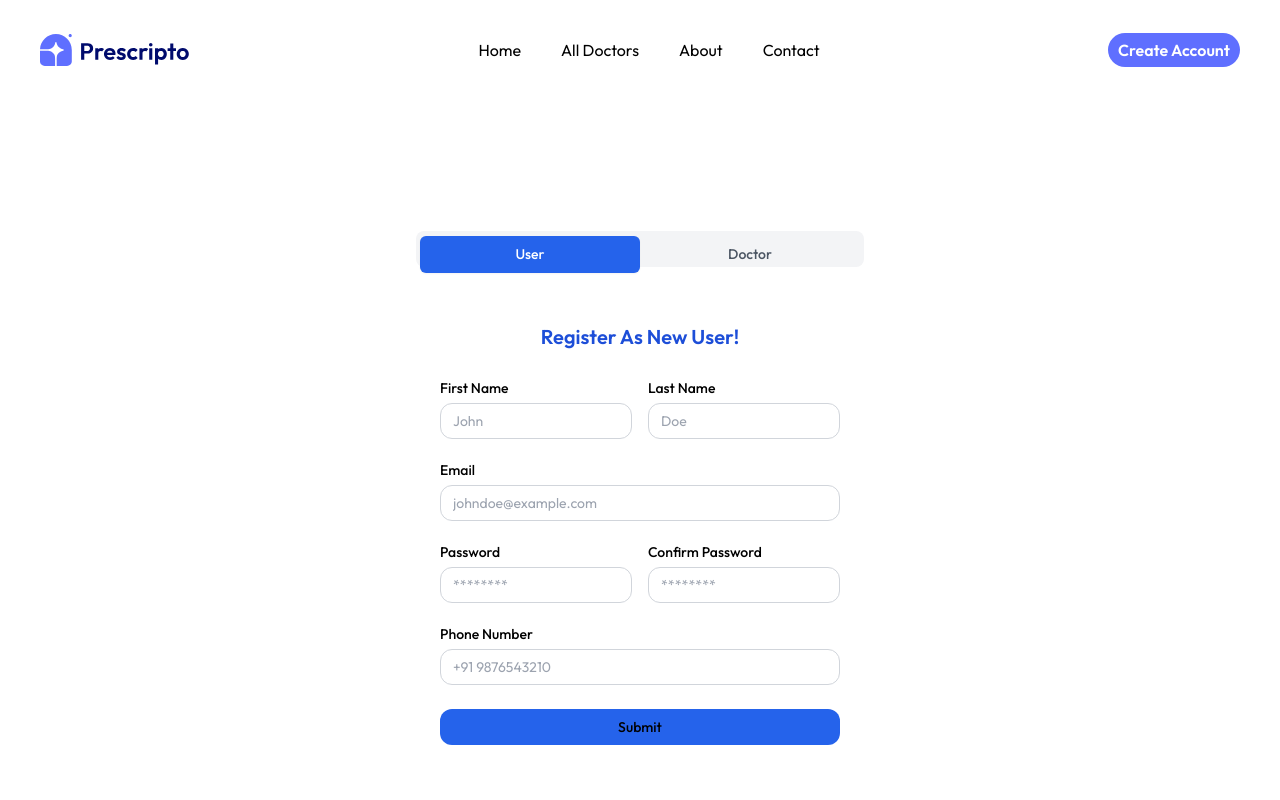
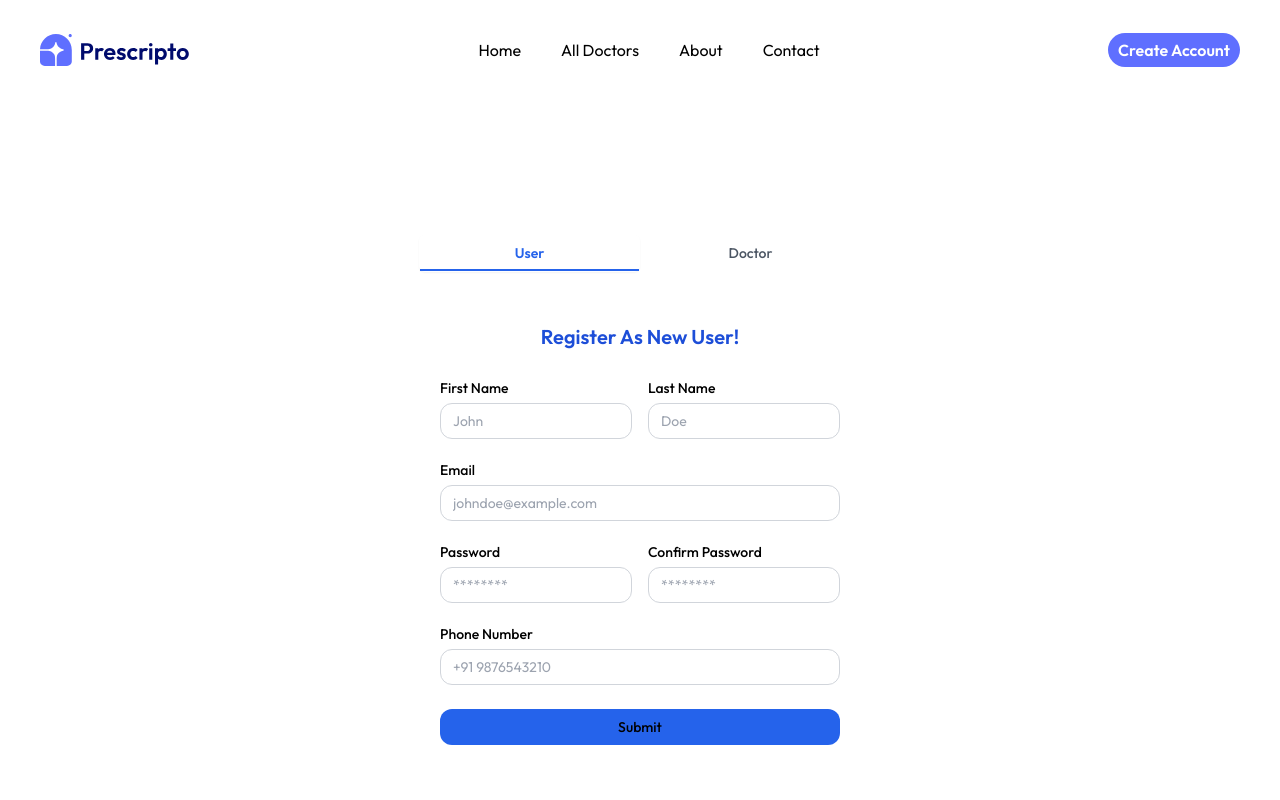
Before and after one commit to iamHarshvardhan10/prescripto, a React (Vite) app in the folder frontend/: page /sign in a window 1280 px wide. Shown: the top 800 px of the page. Built offline with nearby package versions, Linux system fonts and the light colour scheme.

Commit message:
changes in UI design sign

```diff
--- a/frontend/src/pages/Sign.jsx
+++ b/frontend/src/pages/Sign.jsx
@@ -18,20 +18,30 @@ const Sign = () => {
     <div className="flex items-center justify-center min-h-screen p-4">
       <div className="w-full max-w-md">
         <Tabs defaultValue="User" className="w-full">
-          <TabsList className="grid w-full grid-cols-2 mb-6 bg-gray-100 rounded-lg p-1">
+          <TabsList className="grid w-full grid-cols-2 mb-6 bg-transparent">
             <TabsTrigger
               value="User"
-              className="data-[state=active]:bg-blue-600 data-[state=active]:text-white
-               rounded-md px-4 py-2 text-sm font-medium text-gray-600
-               transition-all hover:bg-gray-200"
+              className="relative px-4 py-2 text-sm font-medium text-gray-600
+               transition-all hover:text-blue-600
+               data-[state=active]:text-blue-600
+               data-[state=active]:font-semibold
+               after:absolute after:bottom-0 after:left-0 after:h-[2px] after:w-full
+               after:bg-blue-600 after:scale-x-0
+               data-[state=active]:after:scale-x-100
+               after:transition-transform after:duration-300"
             >
               User
             </TabsTrigger>
             <TabsTrigger
               value="Doctor"
-              className="data-[state=active]:bg-blue-600 data-[state=active]:text-white
-               rounded-md px-4 py-2 text-sm font-medium text-gray-600
-               transition-all hover:bg-gray-200"
+              className="relative px-4 py-2 text-sm font-medium text-gray-600
+               transition-all hover:text-blue-600
+               data-[state=active]:text-blue-600
+               data-[state=active]:font-semibold
+               after:absolute after:bottom-0 after:left-0 after:h-[2px] after:w-full
+               after:bg-blue-600 after:scale-x-0
+               data-[state=active]:after:scale-x-100
+               after:transition-transform after:duration-300"
             >
               Doctor
             </TabsTrigger>
@@ -45,7 +55,7 @@ const Sign = () => {
                 </CardTitle>
               </CardHeader>
               <CardContent className="grid gap-6">
-                {/* First + Last Name */}
+
                 <div className="grid grid-cols-2 gap-4">
                   <div className="grid gap-2">
                     <Label htmlFor="firstName">First Name</Label>
@@ -65,7 +75,7 @@ const Sign = () => {
                   </div>
                 </div>
 
-                {/* Email */}
+
                 <div className="grid gap-2">
                   <Label htmlFor="email">Email</Label>
                   <Input
@@ -76,7 +86,7 @@ const Sign = () => {
                   />
                 </div>
 
-                {/* Password + Confirm Password */}
+
                 <div className="grid grid-cols-2 gap-4">
                   <div className="grid gap-2">
                     <Label htmlFor="password">Password</Label>
@@ -98,7 +108,7 @@ const Sign = () => {
                   </div>
                 </div>
 
-                {/* Phone */}
+
                 <div className="grid gap-2">
                   <Label htmlFor="phone">Phone Number</Label>
                   <Input
@@ -125,7 +135,7 @@ const Sign = () => {
                 </CardTitle>
               </CardHeader>
               <CardContent className="grid gap-6">
-                {/* First + Last Name */}
+
                 <div className="grid grid-cols-2 gap-4">
                   <div className="grid gap-2">
                     <Label htmlFor="firstName">First Name</Label>
@@ -145,7 +155,7 @@ const Sign = () => {
                   </div>
                 </div>
 
-                {/* Email */}
+
                 <div className="grid gap-2">
                   <Label htmlFor="email">Email</Label>
                   <Input
@@ -156,7 +166,7 @@ const Sign = () => {
                   />
                 </div>
 
-                {/* Password + Confirm Password */}
+
                 <div className="grid grid-cols-2 gap-4">
                   <div className="grid gap-2">
                     <Label htmlFor="password">Password</Label>
@@ -178,7 +188,7 @@ const Sign = () => {
                   </div>
                 </div>
 
-                {/* Phone */}
+
                 <div className="grid gap-2">
                   <Label htmlFor="phone">Phone Number</Label>
                   <Input
```
